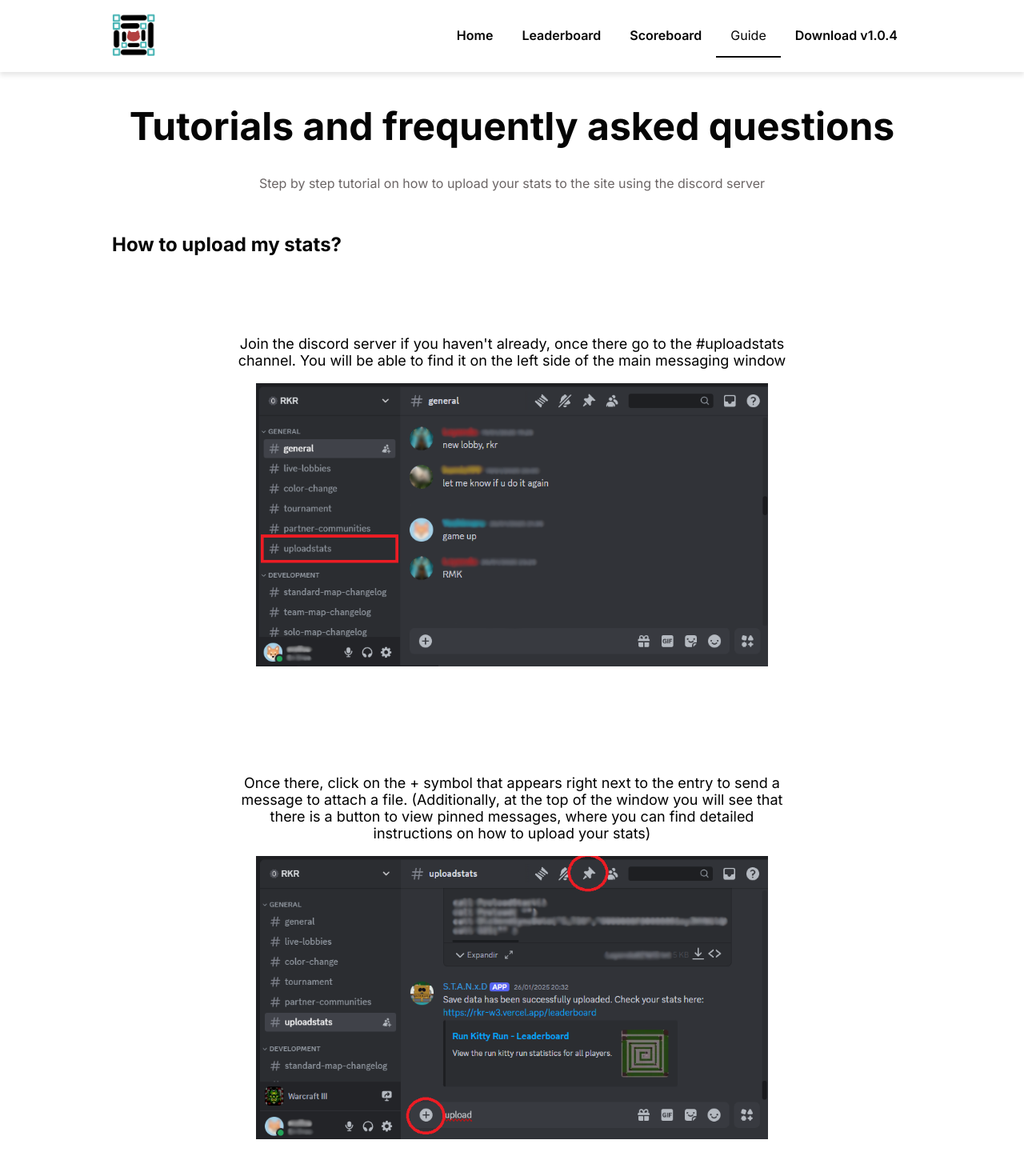
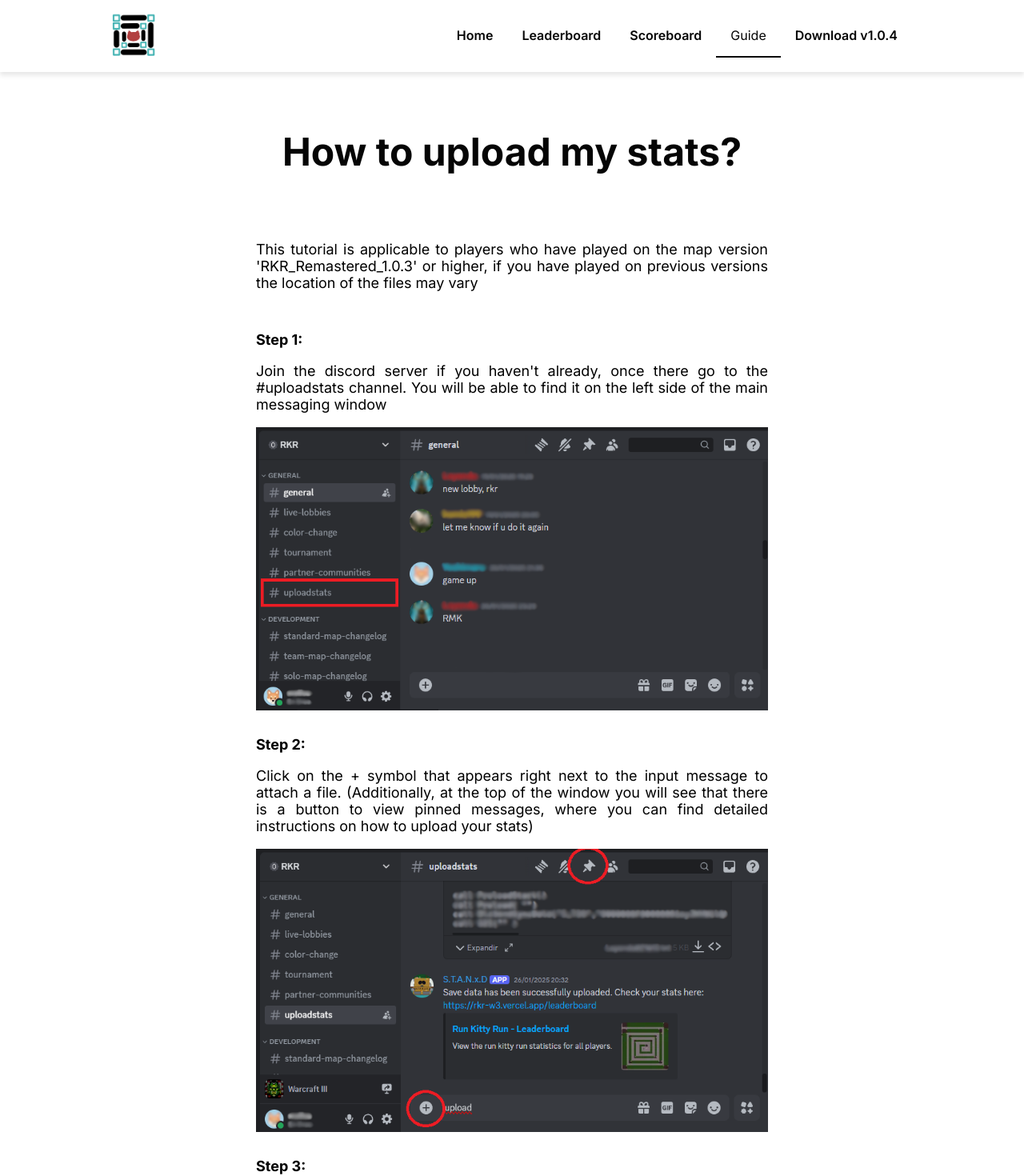
Before and after one commit to melisa-abuin/rkr-w3, a Next.js app: page /guide in a window 1280 px wide. Shown: the top 1470 px of the page at 80% size. Built offline with nearby package versions, Linux system fonts and the light colour scheme.

Commit message:
feature #137: tutorial look and feel

```diff
--- a/app/guide/page.tsx
+++ b/app/guide/page.tsx
@@ -11,16 +11,15 @@ export default async function GuidePage() {
     <ThemeProvider>
       <Navbar />
       <main>
-        <PageHeader
-          description="Step by step tutorial on how to upload your stats to the site using the discord server"
-          title="Tutorials and frequently asked questions"
-        />
-        <PageContainer
-          ariaLabelledby="columns-score-title"
-          title="How to upload my stats?"
-        >
-          {discordGuideSteps.map(({ imageSrc, text }, index) => (
-            <Step imageSrc={imageSrc} key={index} text={text} />
+        <PageHeader description="" title="How to upload my stats?" />
+        <PageContainer>
+          {discordGuideSteps.map(({ imageSrc, stepTitle, text }, index) => (
+            <Step
+              imageSrc={imageSrc}
+              key={index}
+              text={text}
+              stepTitle={stepTitle}
+            />
           ))}
         </PageContainer>
       </main>
--- a/components/guide/components/Step/index.tsx
+++ b/components/guide/components/Step/index.tsx
@@ -1,16 +1,18 @@
 'use client'
 
 import Image from 'next/image'
-import { Container } from './styled'
+import { Container, StepCounter } from './styled'
 
 interface Props {
   imageSrc?: string
+  stepTitle?: string
   text: string
 }
 
-export default function Step({ imageSrc, text }: Props) {
+export default function Step({ imageSrc, stepTitle, text }: Props) {
   return (
     <Container>
+      {stepTitle && <StepCounter>{stepTitle}</StepCounter>}
       <p>{text}</p>
       {imageSrc && (
         <Image
--- a/components/guide/components/Step/styled.ts
+++ b/components/guide/components/Step/styled.ts
@@ -4,13 +4,13 @@ export const Container = styled.div`
   align-items: center;
   display: flex;
   flex-direction: column;
-  height: 570px;
   justify-content: center;
   font-size: var(--font-size-sm);
   font-weight: var(--font-weight-regular);
-  padding-left: 24px;
-  padding-right: 24px;
-  padding-bottom: 16px;
-  text-align: center;
-  width: 750px;
+  padding-bottom: 32px;
+  text-align: justify;
+  width: 640px;
 `
+export const StepCounter = styled.strong`
+  width: 100%;
+`
--- a/components/pageHeader/styled.ts
+++ b/components/pageHeader/styled.ts
@@ -6,7 +6,7 @@ export const Header = styled.header<{ align: 'center' | 'flex-start' }>`
   display: flex;
   flex-direction: column;
   justify-content: center;
-  padding-top: 6rem;
+  padding-top: 8rem;
   width: 100%;
 
   @media (max-width: 480px) {
--- a/constants/index.ts
+++ b/constants/index.ts
@@ -94,26 +94,41 @@ export const discordData =
 
 export const discordGuideSteps = [
   {
+    stepTitle: '',
+    text: "This tutorial is applicable to players who have played on the map version 'RKR_Remastered_1.0.3' or higher, if you have played on previous versions the location of the files may vary",
+    imageSrc: '',
+  },
+  {
+    stepTitle: 'Step 1:',
     text: "Join the discord server if you haven't already, once there go to the #uploadstats channel. You will be able to find it on the left side of the main messaging window",
     imageSrc: '/discord-example.png',
   },
   {
-    text: 'Once there, click on the + symbol that appears right next to the entry to send a message to attach a file. (Additionally, at the top of the window you will see that there is a button to view pinned messages, where you can find detailed instructions on how to upload your stats)',
+    stepTitle: 'Step 2:',
+
+    text: 'Click on the + symbol that appears right next to the input message to attach a file. (Additionally, at the top of the window you will see that there is a button to view pinned messages, where you can find detailed instructions on how to upload your stats)',
     imageSrc: '/discord-example2.png',
   },
   {
-    text: "When you click on the option to upload a file, a window like this should appear on your screen (if you are using Windows as the operating system) Open your 'documents' folder and there you will see a folder called 'Warcraft III', double click on it. Inside you will see more folders, repeat the same steps until you reach Documents > Warcraft III > CustomMapData > Run-Kitty-Run",
+    stepTitle: 'Step 3:',
+
+    text: "When you click on the option to upload a file, a window like this should appear on your screen (if you are using Windows as the operating system) Open your 'documents' folder and there you will see a folder called 'Warcraft III', double click on it. Inside you will see more folders, repeat the same step until you reach Documents > Warcraft III > CustomMapData > Run-Kitty-Run",
     imageSrc: '/discord-example3.png',
   },
   {
-    text: "Once you are in the directory specified above, you will see a text file named after your battletag. Select that file and press 'open'",
+    stepTitle: 'Step 4:',
+
+    text: "Make sure the folder name is 'Run-Kitty-Run' and not 'RunKittyRun' or some other variable. Once you are in that directory, you will see a text file named after your battletag. Select that file and press 'open'",
     imageSrc: '/discord-example4.png',
   },
   {
+    stepTitle: 'Step 5:',
+
     text: "You will see that in the discord chat window your file is attached to the message. Now all you have to do is write the '!upload' command. Send the message, and you will automatically receive a response from the Discord bot informing you if the action was successful or not.",
     imageSrc: '/discord-example5.png',
   },
   {
+    stepTitle: '',
     text: 'That would be all, if you still have problems loading your stats, consult with a member of the community',
     imageSrc: '',
   },
```
